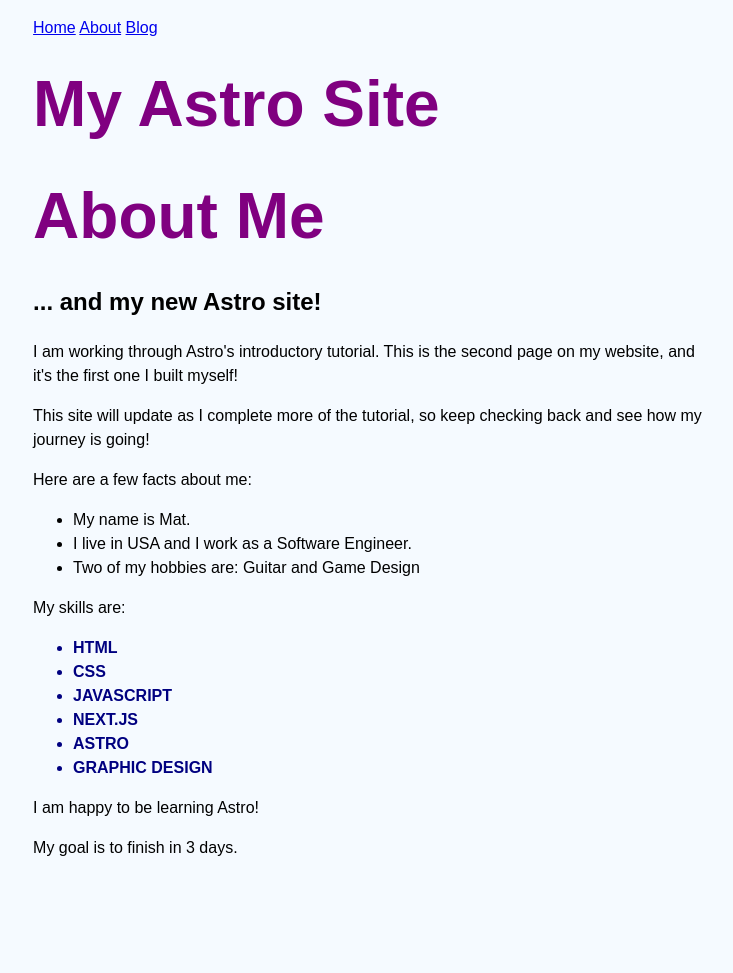
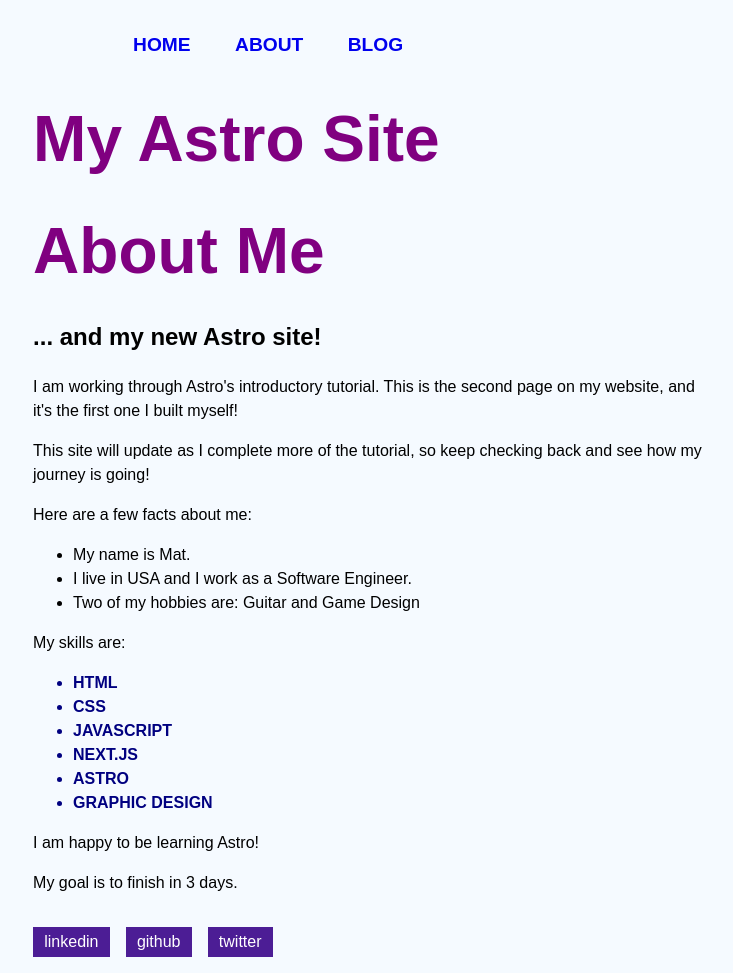
Before and after one commit to Melodician/mvenable, an Astro site: page /about in a window 1280 px wide. Shown: the whole page, without its empty margins (267-1000 px from the left). Before the commit the page ends 892 px from the top, so only its background shows below. Built offline with nearby package versions, Linux system fonts and the light colour scheme; Astro itself is replaced by a stand-in of ours.

Commit message:
Header, footer, nav and styles

```diff
--- /dev/null
+++ b/src/components/Footer.astro
@@ -0,0 +1,16 @@
+---
+import Social from './Social.astro';
+---
+<style>
+    footer {
+      display: flex;
+      gap: 1rem;
+      margin-top: 2rem;
+    }
+  </style>
+
+<footer>
+  <Social platform="linkedin" username="mat-venable" />
+  <Social platform="github" username="melodician" />
+  <Social platform="twitter" username="MatthewVenable" />
+</footer>
--- /dev/null
+++ b/src/components/Header.astro
@@ -0,0 +1,9 @@
+---
+import Navigation from './Navigation.astro';
+---
+
+<header>
+    <nav>
+        <Navigation />
+    </nav>
+</header>
--- /dev/null
+++ b/src/components/Navigation.astro
@@ -0,0 +1,5 @@
+<div class="nav-links">
+<a href="/">Home</a>
+<a href="/about/">About</a>
+<a href="/blog/">Blog</a>
+</div>
--- /dev/null
+++ b/src/components/Social.astro
@@ -0,0 +1,13 @@
+---
+const { platform, username } = Astro.props;
+---
+<a href={`https://www.${platform}.com/${username}`}>{platform}</a>
+
+<style>
+    a {
+      padding: 0.2rem 0.7rem;
+      color: white;
+      background-color: #4c1d95;
+      text-decoration: none;
+    }
+  </style>
--- a/src/pages/about.astro
+++ b/src/pages/about.astro
@@ -1,5 +1,7 @@
 ---
 import '../styles/global.css';
+import Header from '../components/Header.astro';
+import Footer from '../components/Footer.astro';
 
 const pageTitle = "About Me";
 
@@ -41,9 +43,7 @@ const textCase = "uppercase";
           </style>
 	</head>
 	<body>
-        <a href="/">Home</a>
-        <a href="/about/">About</a>
-        <a href="/blog/">Blog</a>
+        <Header />
         <h1>My Astro Site</h1>
         <h1>{pageTitle}</h1>
         <h2>... and my new Astro site!</h2>
@@ -69,5 +69,6 @@ const textCase = "uppercase";
         {finished && <p>I finished this tutorial!</p>}
 
         {goal === 3 ? <p>My goal is to finish in 3 days.</p> : <p>My goal is not 3 days.</p>}
-	</body>
+        <Footer />
+    </body>
 </html>
--- a/src/styles/global.css
+++ b/src/styles/global.css
@@ -19,3 +19,49 @@ html {
     margin: 1rem 0;
     font-size: 2.5rem;
   }
+
+/* nav styles */
+
+.nav-links {
+    width: 100%;
+    top: 5rem;
+    left: 48px;
+    background-color: #ff9776;
+    display: none;
+    margin: 0;
+  }
+
+  .nav-links a {
+    display: block;
+    text-align: center;
+    padding: 10px 0;
+    text-decoration: none;
+    font-size: 1.2rem;
+    font-weight: bold;
+    text-transform: uppercase;
+  }
+
+  .nav-links a:hover,
+  .nav-links a:focus {
+    background-color: #ff9776;
+  }
+
+  .expanded {
+    display: unset;
+  }
+
+  @media screen and (min-width: 636px) {
+    .nav-links {
+      margin-left: 5em;
+      display: block;
+      position: static;
+      width: auto;
+      background: none;
+    }
+
+    .nav-links a {
+      display: inline-block;
+      padding: 15px 20px;
+    }
+
+  }
```
Also changed, not shown: src/pages/blog.astro (+4 -3 lines), src/pages/index.astro (+4 -3 lines).
